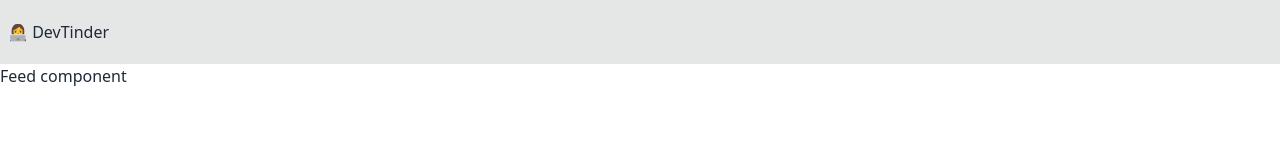
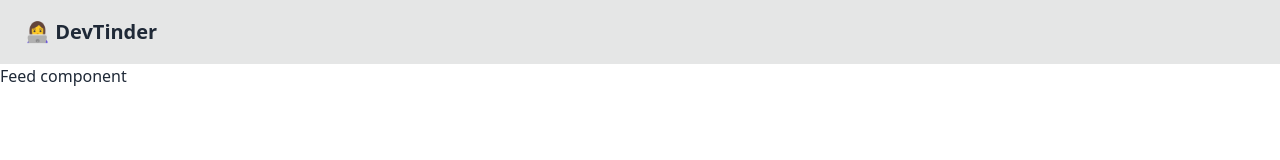
Before and after one commit to AMARTYA149/DevWorld-FE, a React (Vite) app: page / in a window 1280 px wide. Shown: the top 160 px of the page. Built offline with nearby package versions, Linux system fonts and the light colour scheme; no server answers.

Commit message:
S-2 Ep17 redirect to login if not authenticated

```diff
--- a/src/components/Body.jsx
+++ b/src/components/Body.jsx
@@ -1,7 +1,7 @@
-import { Outlet } from "react-router-dom";
+import { Outlet, useNavigate } from "react-router-dom";
 import NavBar from "./NavBar";
 import Footer from "./footer";
-import { useDispatch } from "react-redux";
+import { useDispatch, useSelector } from "react-redux";
 import axios from "axios";
 import { BASE_URL } from "../utils/constants";
 import { addUser } from "../utils/userSlice";
@@ -9,15 +9,23 @@ import { useEffect } from "react";
 
 const Body = () => {
   const dispatch = useDispatch();
+  const navigate = useNavigate();
+  const userData = useSelector((store) => store.user);
 
   const fetchUser = async () => {
+    if (userData) {
+      return;
+    }
     try {
       const res = await axios.get(BASE_URL + "/profile/view", {
         withCredentials: true,
       });
       dispatch(addUser(res.data));
     } catch (error) {
-      console.log(error);
+      if (error.status === 401) {
+        navigate("/login");
+      }
+      console.error(error);
     }
   };
 
--- a/src/components/NavBar.jsx
+++ b/src/components/NavBar.jsx
@@ -1,5 +1,6 @@
 import React from "react";
 import { useSelector } from "react-redux";
+import { Link } from "react-router-dom";
 
 const NavBar = () => {
   const user = useSelector((store) => store.user);
@@ -7,7 +8,11 @@ const NavBar = () => {
 
   return (
     <div className="navbar bg-base-300">
-      <div className="flex-1">👩‍💻 DevTinder</div>
+      <div className="flex-1">
+        <Link to="/" className="btn btn-ghost text-xl">
+          👩‍💻 DevTinder
+        </Link>
+      </div>
       {user && (
         <div className="flex-none gap-2">
           <div className="form-control">Welcome, {user.firstName}</div>
@@ -26,16 +31,16 @@ const NavBar = () => {
               className="menu menu-sm dropdown-content bg-base-100 rounded-box z-[1] mt-3 w-52 p-2 shadow"
             >
               <li>
-                <a className="justify-between">
+                <Link to="/profile" className="justify-between">
                   Profile
                   <span className="badge">New</span>
-                </a>
+                </Link>
               </li>
               <li>
-                <a>Settings</a>
+                <Link>Settings</Link>
               </li>
               <li>
-                <a>Logout</a>
+                <Link>Logout</Link>
               </li>
             </ul>
           </div>
```
